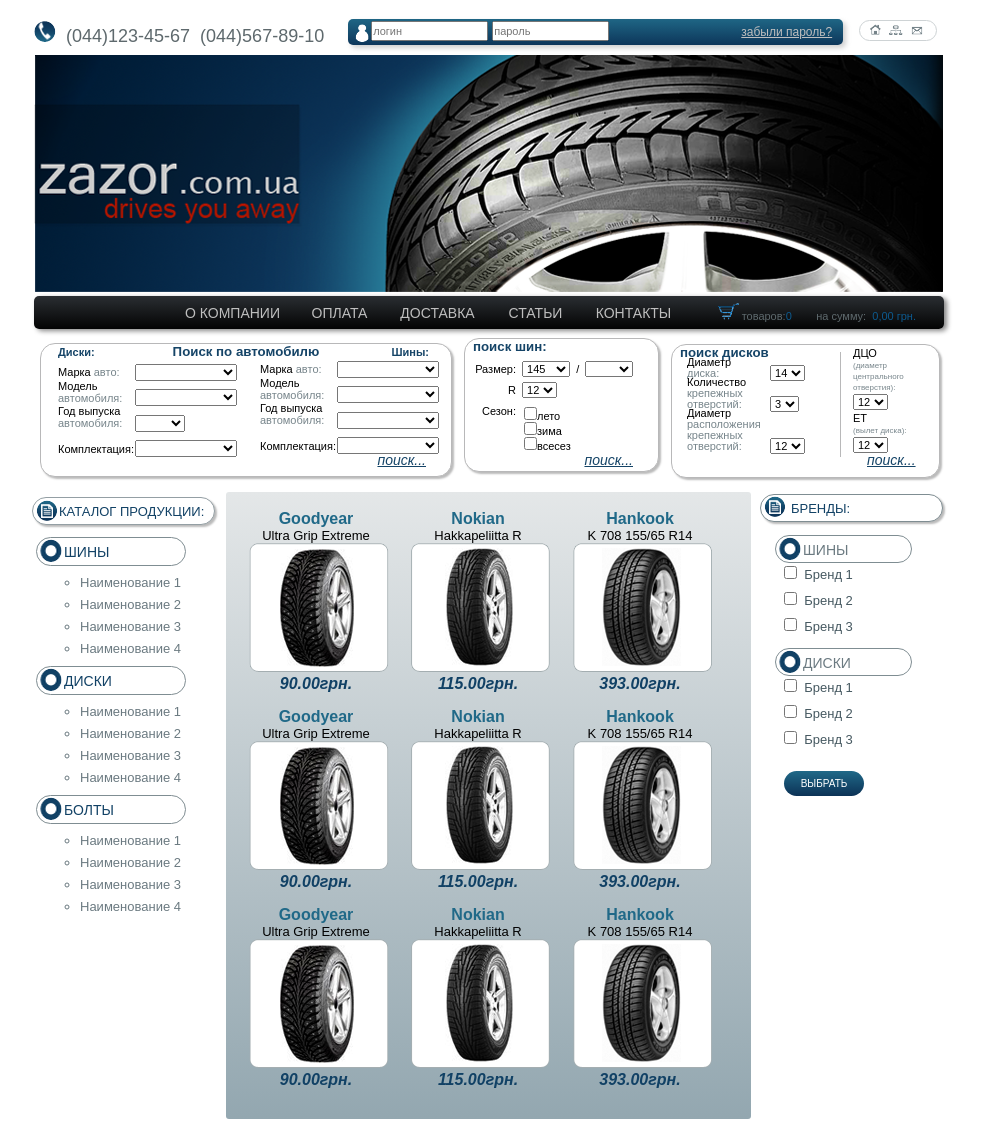
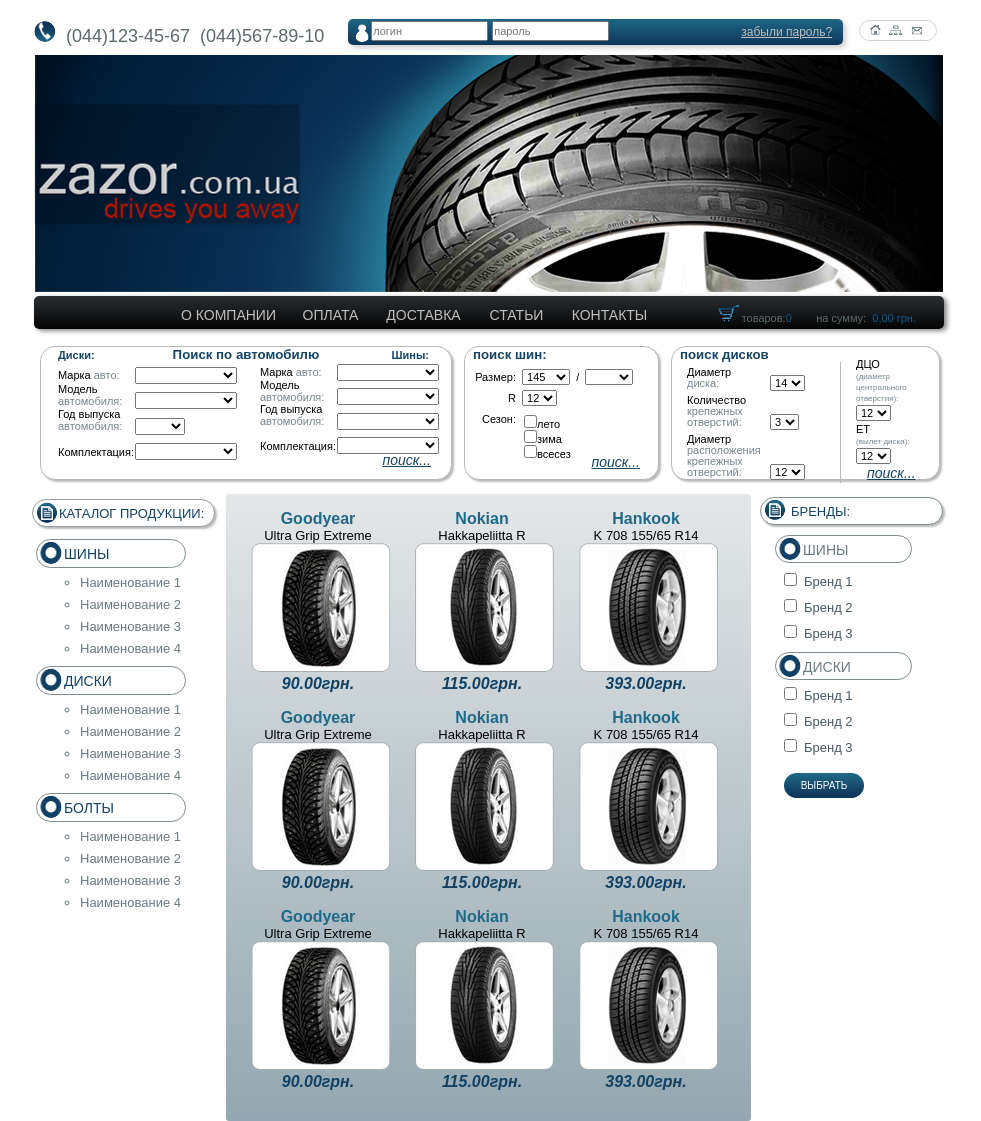
Before and after one commit to Valerya-Starikova/ValeriyaStarikova.github.io, a plain HTML site: page Task6/index.html in a window 1280 px wide. Shown: the part 1-1122 px from the top of the page, without its empty margins (152-1133 px from the left). Drawn offline with Linux system fonts and the light colour scheme.

Commit message:
modified 6 home work

```diff
--- a/Task6/css/style.css
+++ b/Task6/css/style.css
@@ -128,13 +128,14 @@
     box-shadow: 3px 2px 5px 0px rgba(134, 134, 134, 1);
 }
 .menu ul{
-    margin-left: 141px;
+    margin-left: 137px;
 }
 .menu li{
     display: inline-block;
     height: 26px;
     width: 93px;
-    margin-top: 5px;
+    margin-top: 7px;
+    margin-right: -5px;
     color: white;
     list-style: none;
     text-align: center;
@@ -174,6 +175,8 @@
 
 .select div{
    display: inline-block;
+   vertical-align: top;
+   margin-top: 14px;
    margin-right: 8px;
 }
 select{
@@ -194,7 +197,7 @@
     font-size: 14px;
     float: right;
     margin-right: 25px;
-    margin-top: -5px;
+    margin-top: -18px;
     border: none;
     outline: none;
     text-decoration: underline;
@@ -206,7 +209,6 @@
 .avto{
     width: 410px;
     height: 132px;
-    margin-top: 11px;
     margin-left: 52px;
     background: white;
     box-shadow: 2px 2px 2px 0px rgba(187, 187, 187, 1);
@@ -249,12 +251,19 @@
     margin-left: 2px;
 
 }
+.avto input[type="submit"]{
+      margin-right: 20px;
+      margin-top: -2px;
+  }
 .color{
     color: #77858b;
 }
 .right{
     margin-left: 202px;
     margin-top: -103px;
+}
+.right fieldset{
+    margin-bottom: -3px;
 }
 .select fieldset{
     border: none;
@@ -302,8 +311,8 @@
     margin-top: -1px;
 }
 .sh input[type="submit"]{
-      margin-right: -59px;
-      margin-top: 0px;
+      margin-right: -66px;
+      margin-top: -6px;
   }
 .size{
       width: 48px;
@@ -339,8 +348,8 @@
 .disk article{
    width: 100px;
    position: absolute;
-   margin-left: 166px;
-   margin-top: -114px;
+   margin-left: 169px;
+   margin-top: -129px;
 
 }
 .disk article select{
@@ -350,7 +359,7 @@
 }
 .disk form fieldset{
     width: 170px;
-    margin-top: -12px;
+    margin-top: -4px;
     border-right: 1px solid #b8b8b9;
 }
 .color-l{
@@ -419,6 +428,7 @@
     position: relative;
     margin-top: 12px;
     margin-left: 2px;
+    margin-bottom: -2px;
     padding-left: 3px;
     padding-top: 1px;
     background: white;
@@ -471,6 +481,7 @@
 .right-side{
     width: 180px;
     float: right;
+    margin-top: 6px;
     color: #465961;
     font-size: 12px;
     font-family: Arial,sans-serif;
@@ -495,7 +506,7 @@
     width: 181px;
     height: 26px;
     margin-left: -48px;
-    margin-top: 2px;
+    margin-top: -3px;
     background: white;
     border: 1px solid #7f8d92;
     border-radius: 15px;
@@ -504,6 +515,7 @@
 .right-side form{
     width: 180px;
     float: right;
+    margin-top: 3px;
     color: #465961;
     font-size: 13px;
     font-family: Arial,sans-serif;
@@ -512,9 +524,9 @@
     width: 135px;
     height: 26px;
     position: relative;
-    margin-top: -1px;
+    margin-top: -4px;
     margin-left: -33px;
-    margin-bottom: -7px;
+    margin-bottom: -3px;
     background: white;
     border-radius: 15px;
     border: 1px solid #7f8d92;
@@ -531,6 +543,7 @@
 }
 .right-side input[type="checkbox"]{
     margin-left: -24px;
+    margin-right: 7px;
     margin-top: 10px;
 
 }
@@ -538,7 +551,7 @@
     width: 80px;
     height: 25px;
     margin-left: -24px;
-    margin-top: 24px;
+    margin-top: 18px;
     border-radius: 20px;
     border: none;
     color: white;
@@ -562,9 +575,9 @@
     list-style: none;
     display: inline-block;
     width: 135px;
-    margin-left: 23px;
-    margin-bottom: 10px;
-    padding-top: 1px;
+    margin-left: 25px;
+    margin-bottom: 13px;
+    margin-top: -1px;
     padding-bottom: 4px;
     text-align: center;
     font-size: 13px;
@@ -609,9 +622,9 @@
 }
 footer li{
     display: inline-block;
-    margin-top: 10px;
-    padding-right: 9px;
-    padding-left: 12px;
+    margin-top: 5px;
+    padding-right: 12px;
+    padding-left: 10px;
     border-left: 1px solid #bec6c9;
 
 }
--- a/Task6/index.html
+++ b/Task6/index.html
@@ -214,13 +214,13 @@
 
                         <div class="main-punkt2"><img src="img/marker.png" alt="marker"><p>ШИНЫ</p></div>
                 <form action="">
-                        <input type="checkbox" name="a" value="1">&nbsp;&nbsp;Бренд&nbsp;1<br>
-                        <input type="checkbox" name="a" value="1">&nbsp;&nbsp;Бренд&nbsp;2<br>
-                        <input type="checkbox" name="a" value="1">&nbsp;&nbsp;Бренд&nbsp;3<br><br>
+                        <input type="checkbox" name="a" value="1">Бренд&nbsp;1<br>
+                        <input type="checkbox" name="a" value="1">Бренд&nbsp;2<br>
+                        <input type="checkbox" name="a" value="1">Бренд&nbsp;3<br><br>
                         <div class="main-punkt2"><img src="img/marker.png" alt="marker"><p>ДИСКИ</p></div>
-                        <input type="checkbox" name="a" value="1">&nbsp;&nbsp;Бренд&nbsp;1<br>
-                        <input type="checkbox" name="a" value="1">&nbsp;&nbsp;Бренд&nbsp;2<br>
-                        <input type="checkbox" name="a" value="1">&nbsp;&nbsp;Бренд&nbsp;3<br>
+                        <input type="checkbox" name="a" value="1">Бренд&nbsp;1<br>
+                        <input type="checkbox" name="a" value="1">Бренд&nbsp;2<br>
+                        <input type="checkbox" name="a" value="1">Бренд&nbsp;3<br>
 
                         <input type="submit" value="ВЫБРАТЬ"><br>
                 </form>
@@ -229,56 +229,56 @@
                 <ul>
                     <li>
                         <h4>Goodyear</h4>
-                        <p>Ultra Grip Extreme</p><br>
-                        <img src="img/goodyear.png" alt="goodyear"><br>
+                        <p>Ultra Grip Extreme</p>
+                        <img src="img/goodyear.png" alt="goodyear">
                         <h3>90.00грн.</h3>
                     </li>
                     <li>
                         <h4>Nokian</h4>
-                        <p>Hakkapeliitta R</p><br>
-                        <img src="img/nokian.png" alt="goodyear"><br>
+                        <p>Hakkapeliitta R</p>
+                        <img src="img/nokian.png" alt="goodyear">
                         <h3>115.00грн.</h3>
                     </li>
                     <li>
                         <h4>Hankook</h4>
-                        <p>K 708 155/65 R14</p><br>
-                        <img src="img/hankook.png" alt="goodyear"><br>
+                        <p>K 708 155/65 R14</p>
+                        <img src="img/hankook.png" alt="goodyear">
                         <h3>393.00грн.</h3>
                     </li>
                     <li>
                         <h4>Goodyear</h4>
-                        <p>Ultra Grip Extreme</p><br>
-                        <img src="img/goodyear.png" alt="goodyear"><br>
+                        <p>Ultra Grip Extreme</p>
+                        <img src="img/goodyear.png" alt="goodyear">
                         <h3>90.00грн.</h3>
                     </li>
                     <li>
                         <h4>Nokian</h4>
-                        <p>Hakkapeliitta R</p><br>
-                        <img src="img/nokian.png" alt="goodyear"><br>
+                        <p>Hakkapeliitta R</p>
+                        <img src="img/nokian.png" alt="goodyear">
                         <h3>115.00грн.</h3>
                     </li>
                     <li>
                         <h4>Hankook</h4>
-                        <p>K 708 155/65 R14</p><br>
-                        <img src="img/hankook.png" alt="goodyear"><br>
+                        <p>K 708 155/65 R14</p>
+                        <img src="img/hankook.png" alt="goodyear">
                         <h3>393.00грн.</h3>
                     </li>
                     <li>
                         <h4>Goodyear</h4>
-                        <p>Ultra Grip Extreme</p><br>
-                        <img src="img/goodyear.png" alt="goodyear"><br>
+                        <p>Ultra Grip Extreme</p>
+                        <img src="img/goodyear.png" alt="goodyear">
                         <h3>90.00грн.</h3>
                     </li>
                     <li>
                         <h4>Nokian</h4>
-                        <p>Hakkapeliitta R</p><br>
-                        <img src="img/nokian.png" alt="goodyear"><br>
+                        <p>Hakkapeliitta R</p>
+                        <img src="img/nokian.png" alt="goodyear">
                         <h3>115.00грн.</h3>
                     </li>
                     <li>
                         <h4>Hankook</h4>
-                        <p>K 708 155/65 R14</p><br>
-                        <img src="img/hankook.png" alt="goodyear"><br>
+                        <p>K 708 155/65 R14</p>
+                        <img src="img/hankook.png" alt="goodyear">
                         <h3>393.00грн.</h3>
                     </li>
                 </ul>
```
